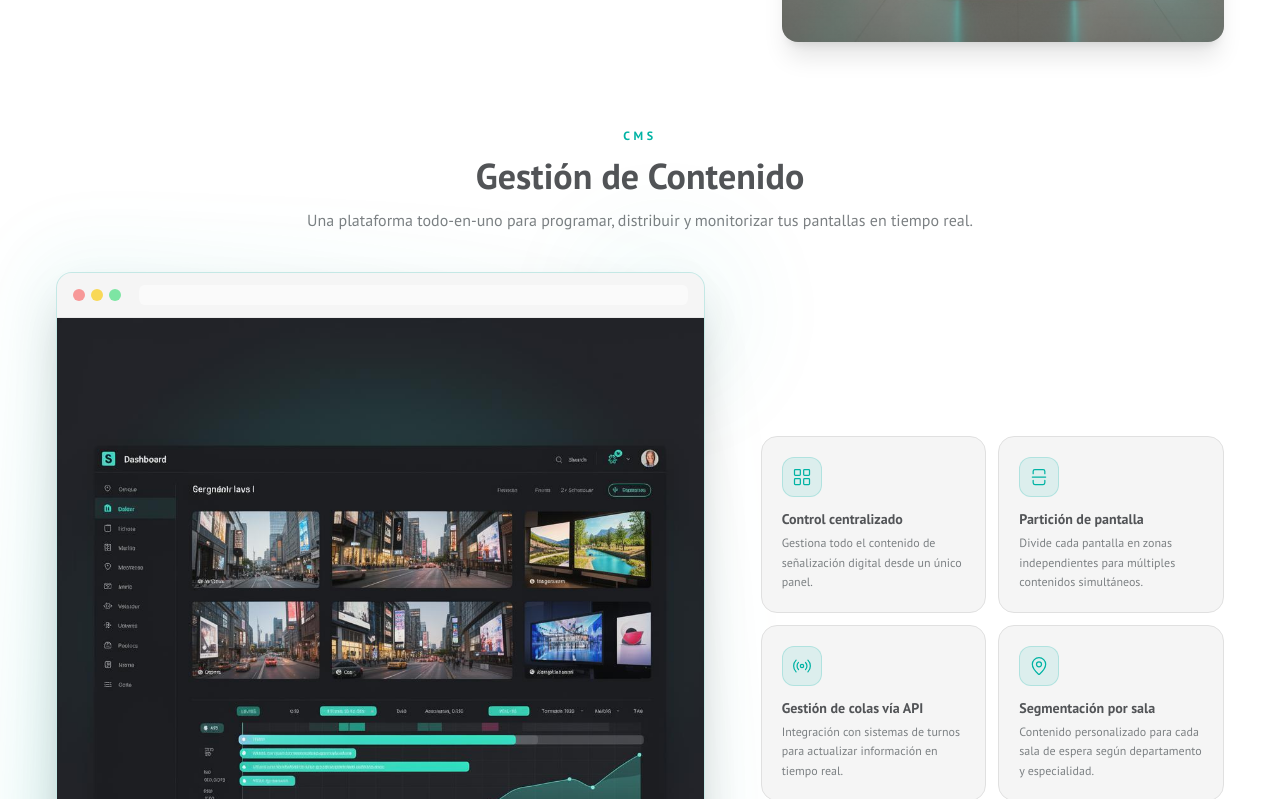
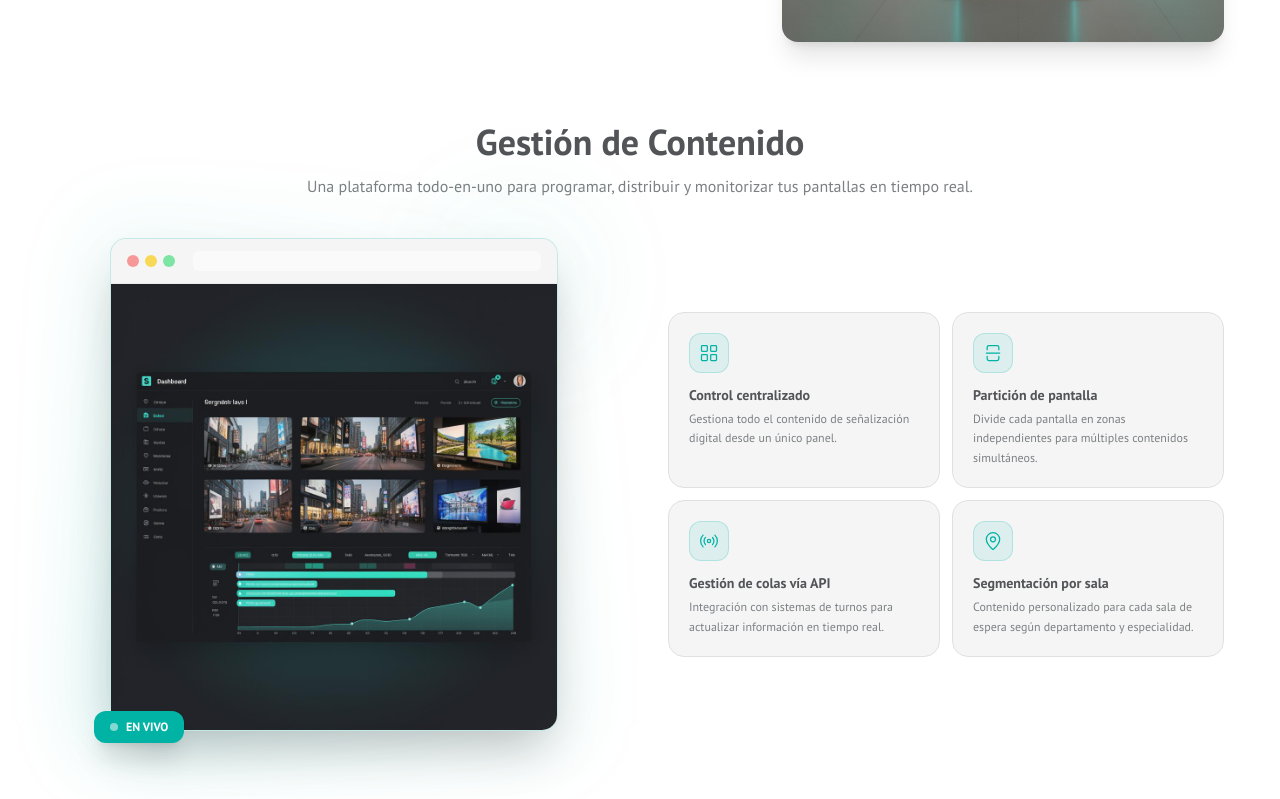
Before and after one commit to caralovell/BASE-presentaciones, a React (Vite) app: page / in a window 1280 px wide. Shown: the part 1481-2280 px from the top of the page. Built offline with nearby package versions, Linux system fonts and the light colour scheme; the HTML template or start-up script is replaced by a standard one.

Commit message:
Changes
Co-authored-by: caralovell <168685711+caralovell@users.noreply.github.com>

```diff
--- a/src/components/DigitalSignageSection.tsx
+++ b/src/components/DigitalSignageSection.tsx
@@ -85,9 +85,6 @@ const DigitalSignageSection = () => (
       {/* Sub-section: Gestión de Contenido */}
       <ScrollReveal>
         <div className="text-center max-w-3xl mx-auto mb-10">
-          <span className="inline-block text-xs uppercase tracking-[0.3em] text-accent font-primary font-bold mb-3">
-            CMS
-          </span>
           <h3 className="text-2xl md:text-4xl font-bold text-foreground">Gestión de Contenido</h3>
           <p className="text-sm md:text-base text-muted-foreground mt-3 max-w-2xl mx-auto">
             Una plataforma todo-en-uno para programar, distribuir y monitorizar tus pantallas en tiempo real.
@@ -95,9 +92,9 @@ const DigitalSignageSection = () => (
         </div>
       </ScrollReveal>
 
-      <div className="grid lg:grid-cols-[1.4fr_1fr] gap-10 lg:gap-14 items-center mb-20">
+      <div className="grid lg:grid-cols-2 gap-10 lg:gap-14 items-center mb-20">
         <ScrollReveal direction="left">
-          <div className="relative group">
+          <div className="relative group max-w-md mx-auto">
             <div className="absolute -inset-6 bg-gradient-to-tr from-accent/30 via-accent/10 to-transparent rounded-3xl blur-2xl opacity-60 group-hover:opacity-90 transition-opacity duration-500" />
             <motion.div
               className="absolute -top-6 -right-6 w-32 h-32 rounded-full bg-accent/20 blur-3xl"
```
